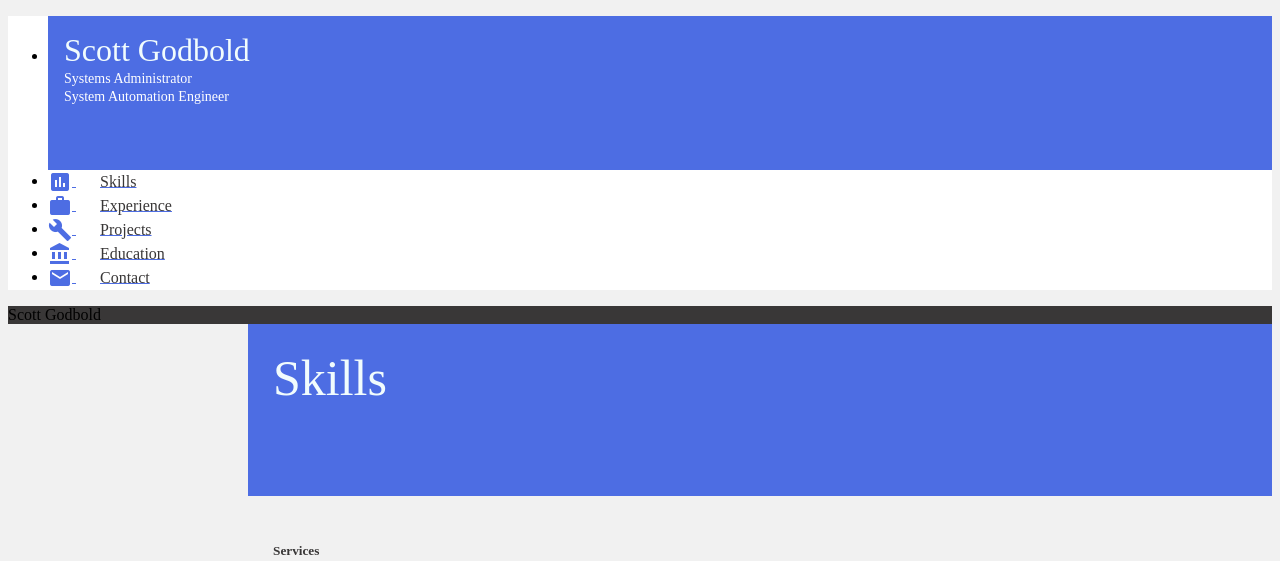
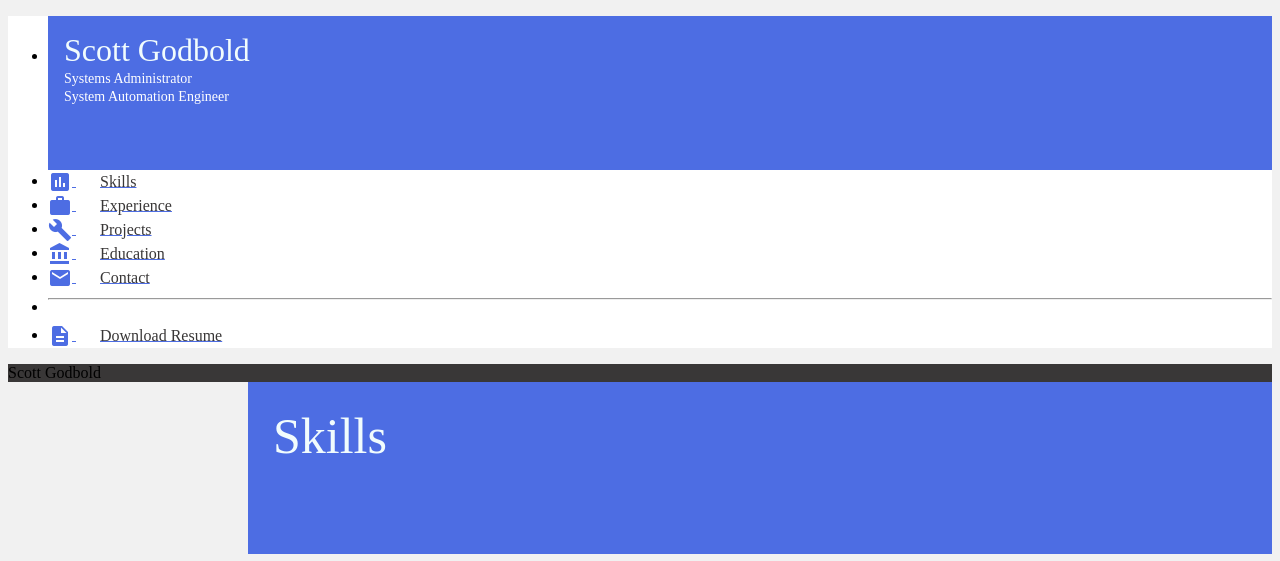
Before and after one commit to scgodbold/website, a Flask app: page / in a window 1280 px wide; the page is wider, and only the part inside the window is pictured. Shown: the top 561 px of that part. Run offline with Flask 2, Linux system fonts and the light colour scheme; some libraries are stand-ins or nearby versions.

Commit message:
Added favicon, fixed some text issues and added a Resume button

```diff
--- a/app/templates/base.html
+++ b/app/templates/base.html
@@ -8,6 +8,11 @@
   <link type="text/css" rel="stylesheet" href="/static/css/materialize.min.css"  media="screen,projection"/>
   {% block css %}
   {% endblock %}
+
+  <!-- favicon stuff -->
+  <link rel="icon" type="image/png" href="static/img/favicon/favicon-32x32.png" sizes="32x32" />
+  <link rel="icon" type="image/png" href="static/img/favicon/favicon-16x16.png" sizes="16x16" />
+  <link rel="icon" type="image/png" href="static/img/favicon/favicon.ico"/>
 
   <!--Let browser know website is optimized for mobile-->
   <meta name="viewport" content="width=device-width, initial-scale=1.0"/>
--- a/app/templates/home.html
+++ b/app/templates/home.html
@@ -1,4 +1,8 @@
 {% extends 'base.html' %}
+
+{% block title %}
+Scott Godbold // Home
+{% endblock %}
 
 {% block css %}
 <link rel='stylesheet' href='static/css/base.css'>
--- a/app/templates/sidebar.html
+++ b/app/templates/sidebar.html
@@ -34,6 +34,14 @@
             <span class='sidenav-item-align sidenav-item-text'>Contact</span>
         </a>
     </li>
+    <li class='sidenav-item'><hr/></li>
+    <li class='sidenav-item'>
+        <a href='#resume'>
+            <i class='material-icons sidenav-item-align teal-text text-accent-3'>description</i>
+            <span class='sidenav-item-align sidenav-item-text'>Download Resume</span>
+        </a>
+    </li>
+    </div>
 </ul>
 
 <div class='navbar-fixed hide-on-large-only'>
```
Also changed, not shown: app/static/img/favicon/favicon-16x16.png (added), app/static/img/favicon/favicon-32x32.png (added), app/static/img/favicon/favicon.ico (added), 2 other files.
